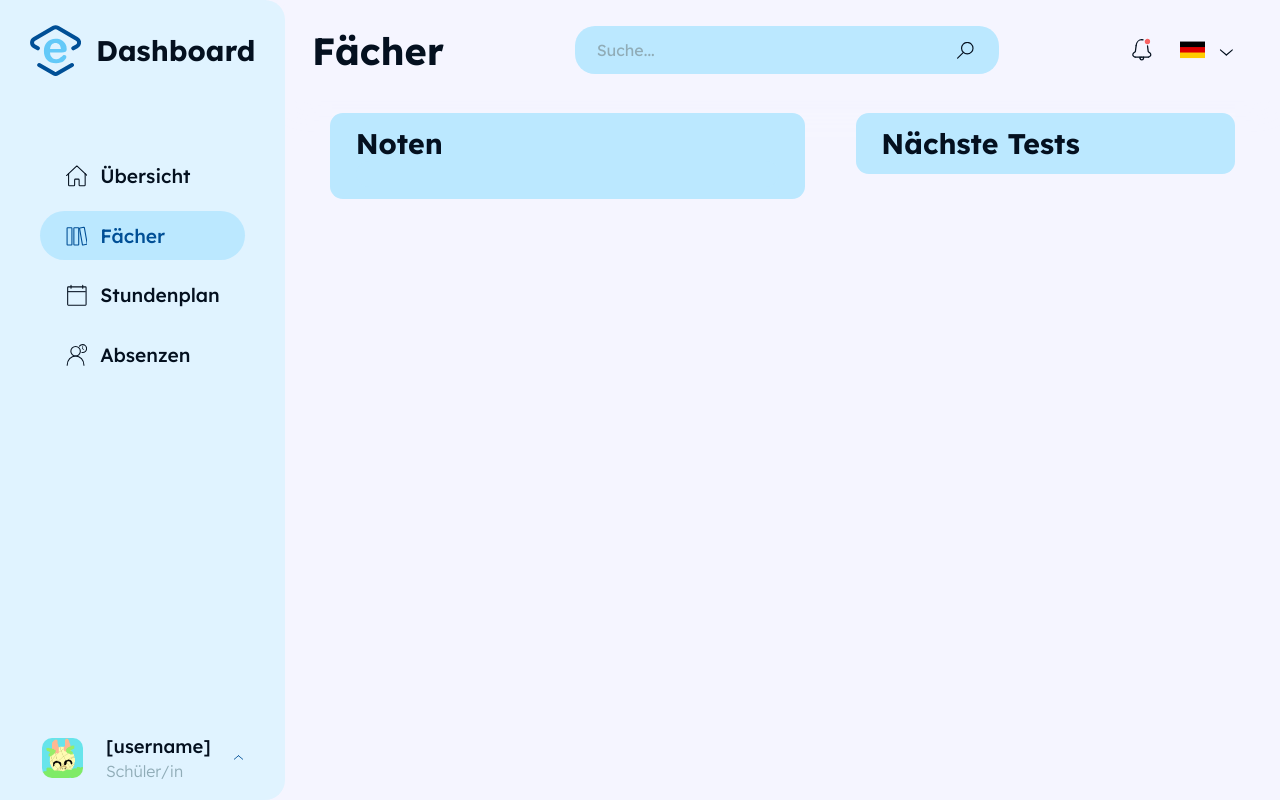
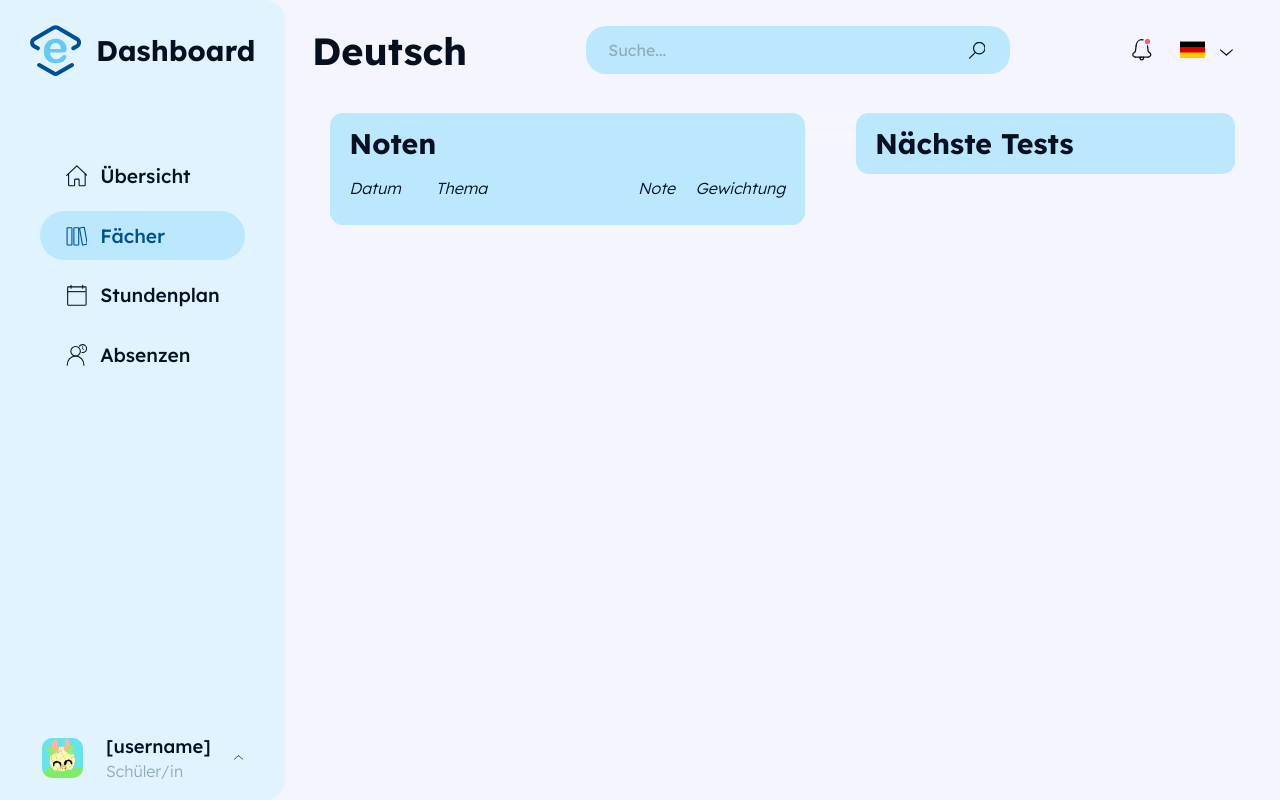
Before and after one commit to flavianz/eduLounge-Web, a React (Create React App) app: page /students/dashboard/subjects/details in a window 1280 px wide. Built offline with nearby package versions, Linux system fonts and the light colour scheme.

Commit message:
Add boxes to student dashboard subject details

```diff
--- a/package.json
+++ b/package.json
@@ -19,7 +19,7 @@
     "react-router-dom": "^6.16.0",
     "react-scripts": "5.0.1",
     "typescript": "^4.9.5",
-    "web-vitals": "^2.1.4"
+    "web-vitals": "^3.5.0"
   },
   "scripts": {
     "start": "react-scripts start",
--- a/src/components/StudentDashboard/StudentDashboardHeader/StudentDashboardHeader.tsx
+++ b/src/components/StudentDashboard/StudentDashboardHeader/StudentDashboardHeader.tsx
@@ -2,16 +2,25 @@ import "./StudentDashboardHeader.css";
 import SVGIcon from "../../../assets/images/svg/svg";
 import { sites } from "../../../scripts/constants";
 
-export default function StudentDashboardHeader({ pageID }: { pageID: sites }) {
+export default function StudentDashboardHeader({
+    pageID,
+    titleExtension = "",
+}: {
+    pageID: sites;
+    titleExtension?: string;
+}) {
     const titles = {
         overview: "Übersicht",
         subjects: "Fächer",
         timetable: "Stundenplan",
         absences: "Absenzen",
+        subjectDetails: "",
     };
     return (
         <div className="studentDashboardHeaderContainer">
-            <h3 className="studentDashboardHeaderTitle">{titles[pageID]}</h3>
+            <h3 className="studentDashboardHeaderTitle">
+                {titles[pageID] + titleExtension}
+            </h3>
             <div className="studentDashboardHeaderSearchBarContainer">
                 <input
                     type="text"
--- a/src/components/StyledLink/StyledLink.tsx
+++ b/src/components/StyledLink/StyledLink.tsx
@@ -4,15 +4,19 @@ export default function StyledLink({
     padding = "small",
     text = "Styled Link",
     to,
+    className = "",
 }: {
     padding?: "small" | "big";
     text?: string;
     to: string;
+    className?: string;
 }) {
     return (
         <Link
             to={to}
-            className={"linkButton " + padding + "Link" + " linkText"}
+            className={
+                "linkButton " + padding + "Link" + " linkText " + className
+            }
         >
             <p className={"linkText"}>{text}</p>
         </Link>
--- a/src/sites/StudentDashboard/StudentDashboardSubjectDetails/StudentDashboardSubjectDetails.css
+++ b/src/sites/StudentDashboard/StudentDashboardSubjectDetails/StudentDashboardSubjectDetails.css
@@ -15,8 +15,24 @@
 .studentDashboardSubjectDetailsMarksContainer {
     background: var(--secondary);
     border-radius: 1vw;
-    padding: 1vw 2vw;
+    padding: 1vw 1.5vw;
 }
 .studentDashboardSubjectDetailsMarksTitle {
     margin: 0;
 }
+.studentDashboardSubjectDetailsBackLink {
+    margin: 0 3.5vw;
+    display: flex;
+}
+.studentDashboardSubjectDetailsMarksTableHeaderItem {
+    font-style: italic;
+    font-weight: 300;
+    margin: 0.3vw 0 0.15vw 0;
+}
+.studentDashboardSubjectDetailsMarksHeaderContainer {
+    display: flex;
+    width: 100%;
+}
+.studentDashboardSubjectDetailsMarksDataContainer {
+    padding: 1vw 0;
+}
--- a/src/sites/StudentDashboard/StudentDashboardSubjectDetails/StudentDashboardSubjectDetails.tsx
+++ b/src/sites/StudentDashboard/StudentDashboardSubjectDetails/StudentDashboardSubjectDetails.tsx
@@ -8,7 +8,10 @@ export default function StudentDashboardSubjectDetails() {
         <div className="studentDashboardContainer">
             <StudentDashboardMenu pageID={"subjects"} />
             <div className="studentDashboardSubjectDetailsContainer">
-                <StudentDashboardHeader pageID={"subjects"} />
+                <StudentDashboardHeader
+                    pageID={"subjectDetails"}
+                    titleExtension={"Deutsch"}
+                />
                 <div className="studentDashboardSubjectsDetailsContainer">
                     <div
                         style={{ flex: 5 }}
@@ -22,8 +25,33 @@ export default function StudentDashboardSubjectDetails() {
                             >
                                 Noten
                             </h4>
-                            <div className="studentDashboardSubjectDetailsMarksContainer">
-                                {}
+                            <div className="studentDashboardSubjectDetailsMarksDataContainer">
+                                <div className="studentDashboardSubjectDetailsMarksHeaderContainer">
+                                    <p
+                                        className="studentDashboardSubjectDetailsMarksTableHeaderItem"
+                                        style={{ flex: 3 }}
+                                    >
+                                        Datum
+                                    </p>
+                                    <p
+                                        className="studentDashboardSubjectDetailsMarksTableHeaderItem"
+                                        style={{ flex: 7 }}
+                                    >
+                                        Thema
+                                    </p>
+                                    <p
+                                        className="studentDashboardSubjectDetailsMarksTableHeaderItem"
+                                        style={{ flex: 2 }}
+                                    >
+                                        Note
+                                    </p>
+                                    <p
+                                        className="studentDashboardSubjectDetailsMarksTableHeaderItem"
+                                        style={{ flex: 2 }}
+                                    >
+                                        Gewichtung
+                                    </p>
+                                </div>
                             </div>
                         </div>
                     </div>
--- a/src/sites/StudentDashboard/StudentDashboardSubjects/StudentDashboardSubjects.tsx
+++ b/src/sites/StudentDashboard/StudentDashboardSubjects/StudentDashboardSubjects.tsx
@@ -21,6 +21,7 @@ export default function StudentDashboardOverview() {
                         const expanded = expandedSubjects.includes(id);
                         return !expanded ? (
                             <div
+                                key={key}
                                 className={"studentDashboardSubjectContainer"}
                                 onClick={() => {
                                     setExpandedSubjects([
```
Also changed, not shown: src/scripts/constants.ts (+6 -1 lines).
